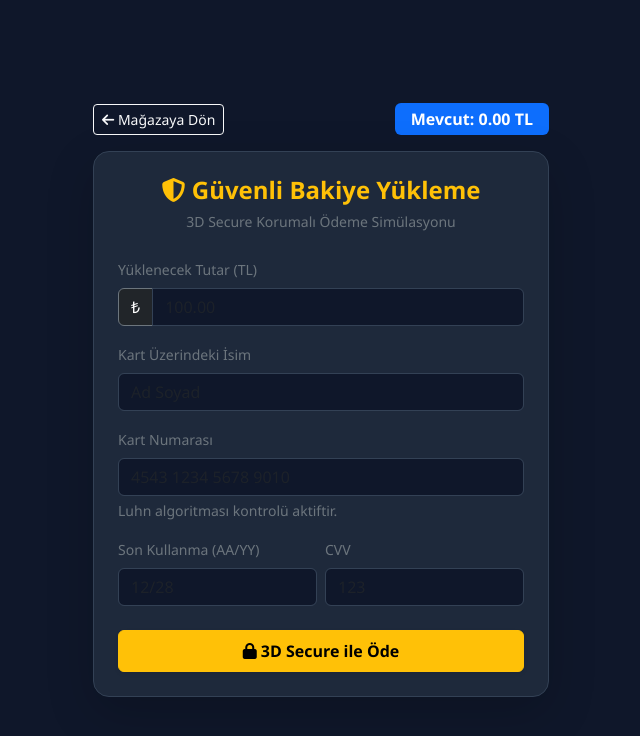
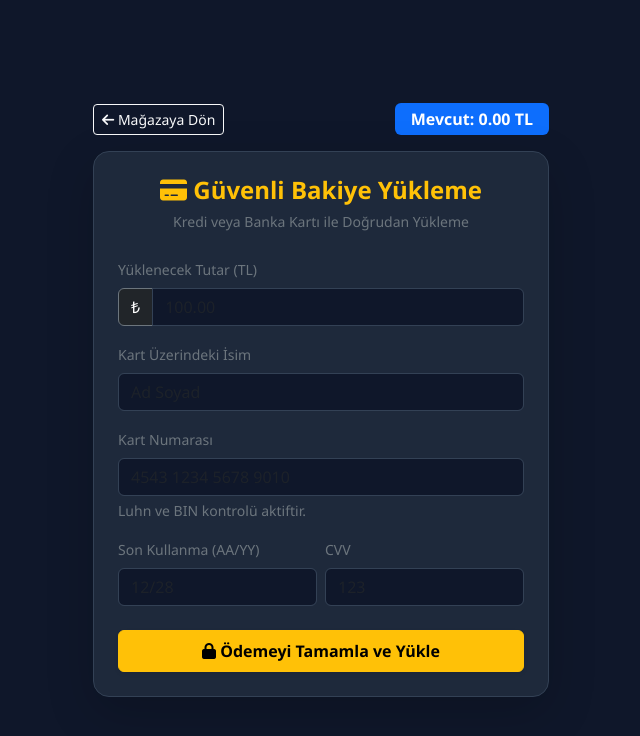
Before and after one commit to beratkalafat039-cyber/PinGamer, a Flask app: template templates/deposit.html in a window 1280 px wide. Shown: the top 736 px of the page, without its empty margins (319-959 px from the left). Run offline with Flask 3, Linux system fonts and the light colour scheme; the template is opened without the code that fills it, so the values that code supplies are empty; some libraries are stand-ins or nearby versions.

Commit message:
Update deposit.html

```diff
--- a/templates/deposit.html
+++ b/templates/deposit.html
@@ -3,7 +3,7 @@
 <head>
     <meta charset="UTF-8">
     <meta name="viewport" content="width=device-width, initial-scale=1.0">
-    <title>Bakiye Yükle - 3D Secure</title>
+    <title>Bakiye Yükle</title>
     <link href="https://cdn.jsdelivr.net/npm/bootstrap@5.3.0/dist/css/bootstrap.min.css" rel="stylesheet">
     <link rel="stylesheet" href="https://cdnjs.cloudflare.com/ajax/libs/font-awesome/6.4.0/css/all.min.css">
     <style>
@@ -23,8 +23,8 @@
 
     <div class="card card-custom p-4 shadow-lg">
         <div class="text-center mb-4">
-            <h4 class="fw-bold text-warning mb-1"><i class="fa-solid fa-shield-halved"></i> Güvenli Bakiye Yükleme</h4>
-            <small class="text-secondary">3D Secure Korumalı Ödeme Simülasyonu</small>
+            <h4 class="fw-bold text-warning mb-1"><i class="fa-solid fa-credit-card"></i> Güvenli Bakiye Yükleme</h4>
+            <small class="text-secondary">Kredi veya Banka Kartı ile Doğrudan Yükleme</small>
         </div>
 
         {% with messages = get_flashed_messages(with_categories=true) %}
@@ -52,7 +52,7 @@
             <div class="mb-3">
                 <label class="form-label small text-secondary">Kart Numarası</label>
                 <input type="text" name="card_number" maxlength="19" class="form-control" required placeholder="4543 1234 5678 9010">
-                <div class="form-text text-secondary small">Luhn algoritması kontrolü aktiftir.</div>
+                <div class="form-text text-secondary small">Luhn ve BIN kontrolü aktiftir.</div>
             </div>
 
             <div class="row g-2 mb-4">
@@ -67,7 +67,7 @@
             </div>
 
             <button type="submit" class="btn btn-warning w-100 fw-bold py-2 shadow-sm">
-                <i class="fa-solid fa-lock"></i> 3D Secure ile Öde
+                <i class="fa-solid fa-lock"></i> Ödemeyi Tamamla ve Yükle
             </button>
         </form>
     </div>
```
